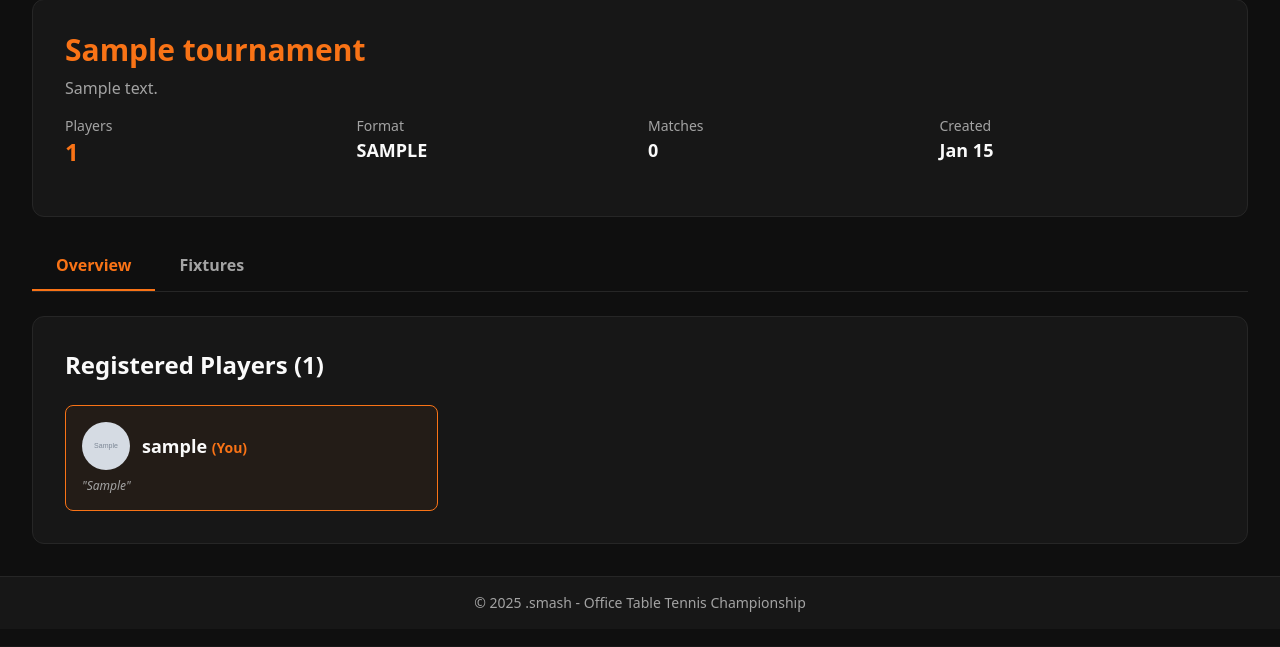
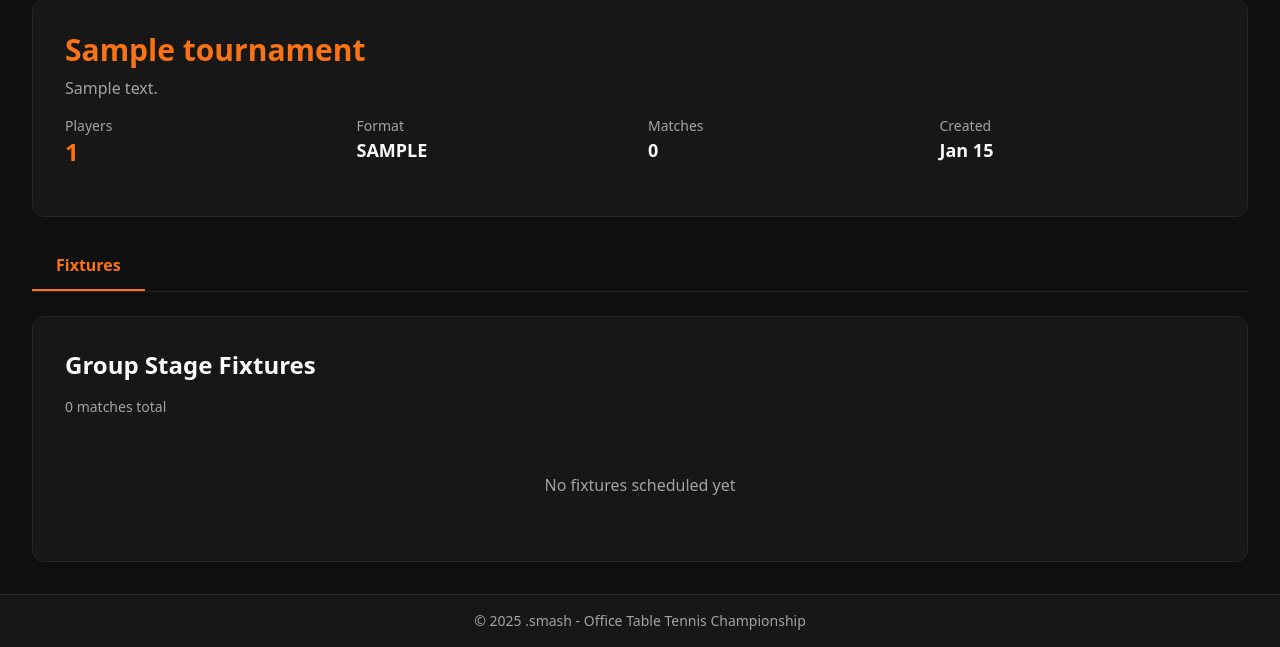
Before and after one commit to andreifurdui/smash-champ, a Flask app: page /tournament/1 in a window 1280 px wide. Shown: the part 154-801 px from the top of the page. Before the commit the page ends 766 px from the top, so only its background shows below. Run offline with Flask 3, Linux system fonts and the light colour scheme; a user stored in the database is signed in; tables that the repository leaves empty hold one stand-in row (values such as "Sample post"); grey boxes marked "Sample" are stand-in pictures; some libraries are stand-ins or nearby versions.

Commit message:
hide registered players tab after tournament starts
The Overview tab showing registered players is now only visible during
the registration phase. Once a tournament starts, the Standings tab
becomes the default view instead.

Co-Authored-By: Claude Opus 4.5 <noreply@anthropic.com>

```diff
--- a/app/templates/tournament/detail.html
+++ b/app/templates/tournament/detail.html
@@ -85,14 +85,16 @@
     </div>
 
     <!-- Tabs -->
-    <div x-data="{ activeTab: '{% if final_standings %}final{% else %}overview{% endif %}' }">
+    <div x-data="{ activeTab: '{% if final_standings %}final{% elif standings %}standings{% elif tournament.status == 'registration' %}overview{% else %}fixtures{% endif %}' }">
         <!-- Tab Navigation -->
         <div class="flex border-b border-mk-darkest mb-6">
+            {% if tournament.status == 'registration' %}
             <button @click="activeTab = 'overview'"
                     :class="activeTab === 'overview' ? 'border-mk-fire text-mk-fire' : 'border-transparent text-mk-text-secondary'"
                     class="px-6 py-3 font-semibold border-b-2 hover:text-mk-fire transition-colors">
                 Overview
             </button>
+            {% endif %}
             {% if standings %}
             <button @click="activeTab = 'standings'"
                     :class="activeTab === 'standings' ? 'border-mk-fire text-mk-fire' : 'border-transparent text-mk-text-secondary'"
@@ -121,7 +123,8 @@
             {% endif %}
         </div>
 
-        <!-- Tab 1: Overview (Player List) -->
+        <!-- Tab 1: Overview (Player List) - Only shown during registration -->
+        {% if tournament.status == 'registration' %}
         <div x-show="activeTab === 'overview'">
             <div class="card">
                 <h2 class="text-2xl font-bold mb-6">Registered Players ({{ players|length }})</h2>
@@ -154,6 +157,7 @@
                 {% endif %}
             </div>
         </div>
+        {% endif %}
 
         <!-- Tab 2: Standings Table -->
         {% if standings %}
```
